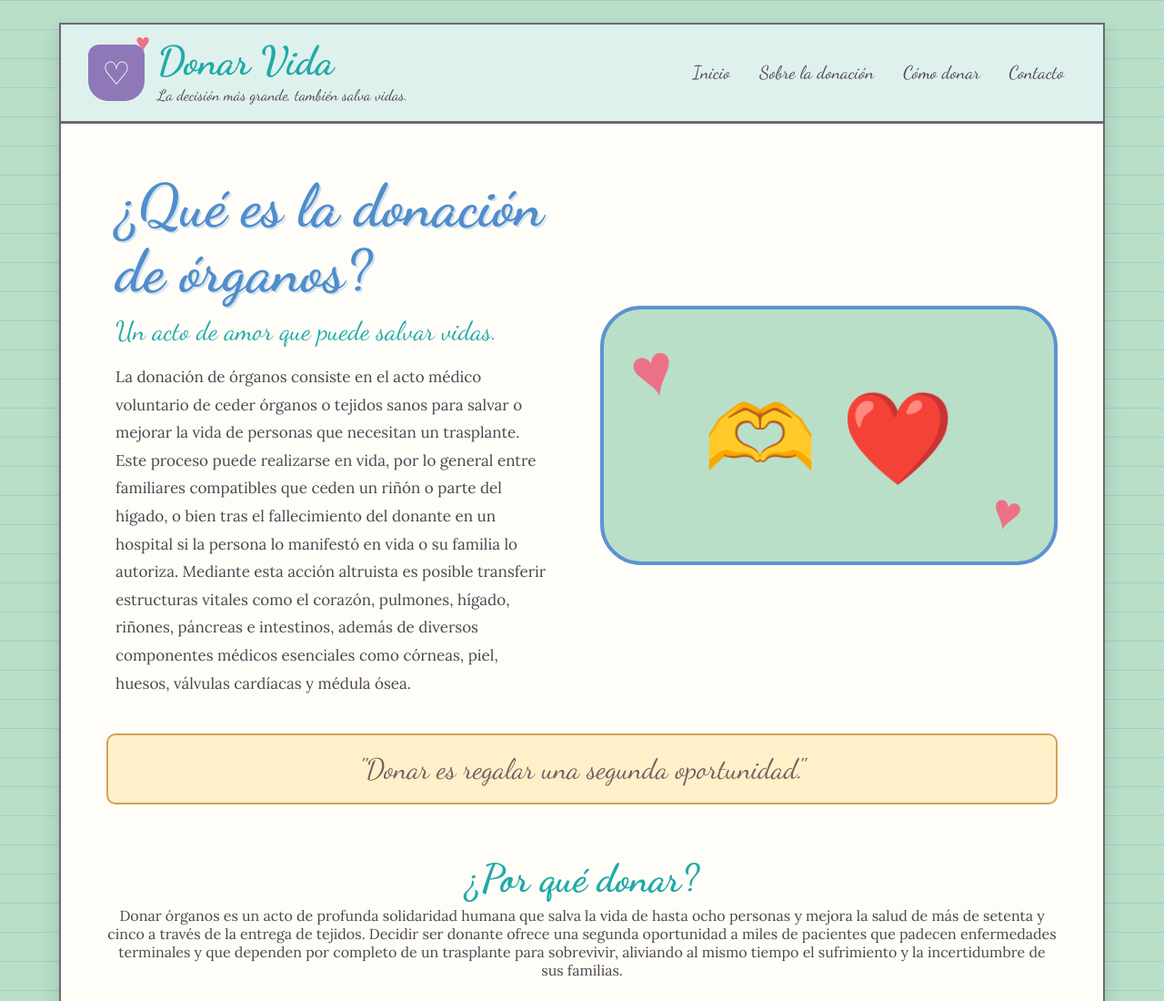
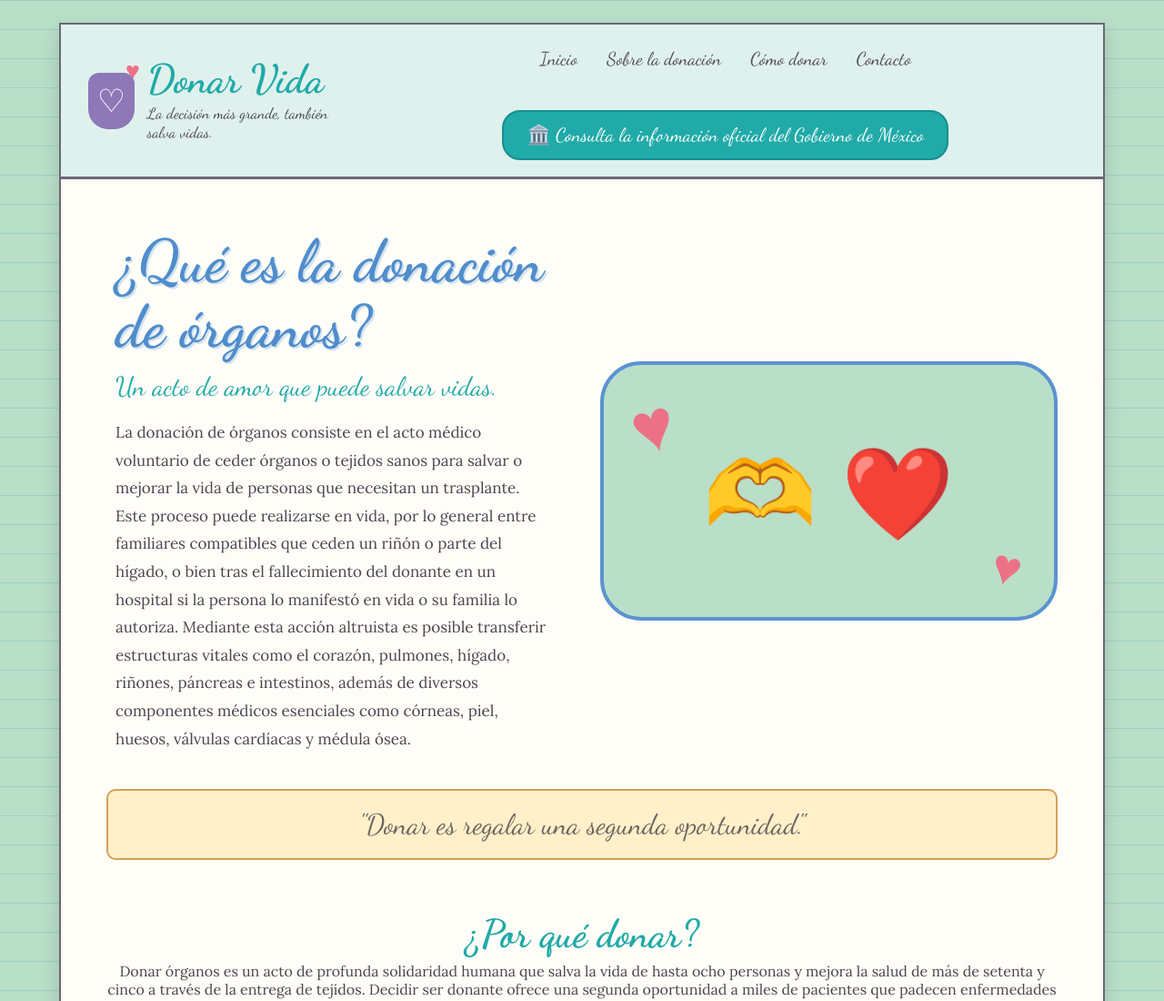
Before and after one commit to a24328061310504-dotcom/Trabajo, a plain HTML site: page index.html in a window 1280 px wide. Shown: the top 1100 px of the page at 91% size. Drawn offline with Linux system fonts and the light colour scheme.

Commit message:
Update index.html
iuli

```diff
--- a/index.html
+++ b/index.html
@@ -1151,6 +1151,48 @@ footer p {
     }
 
 }
+/* =========================================
+   BOTÓN GOBIERNO DE MÉXICO
+========================================= */
+
+.boton-gobierno {
+
+display: block;
+
+width: fit-content;
+
+margin: 30px auto 0;
+
+padding: 13px 25px;
+
+background-color: #20aaa8;
+
+color: white;
+
+text-decoration: none;
+
+border: 2px solid #168f91;
+
+border-radius: 20px;
+
+font-family: 'Dancing Script', cursive;
+
+font-size: 21px;
+
+transition: 0.3s;
+
+}
+
+
+.boton-gobierno:hover {
+
+background-color: #168f91;
+
+color: white;
+
+transform: translateY(-2px);
+
+}
 
 </style>
 
@@ -1205,6 +1247,13 @@ footer p {
             <a href="#contacto">
                 Contacto
             </a>
+            <a
+    href="https://www.gob.mx/cenatra/acciones-y-programas/donacion-49889"
+    target="_blank"
+    class="boton-gobierno"
+>
+    🏛️ Consulta la información oficial del Gobierno de México
+</a>
 
         </nav>
 
```
